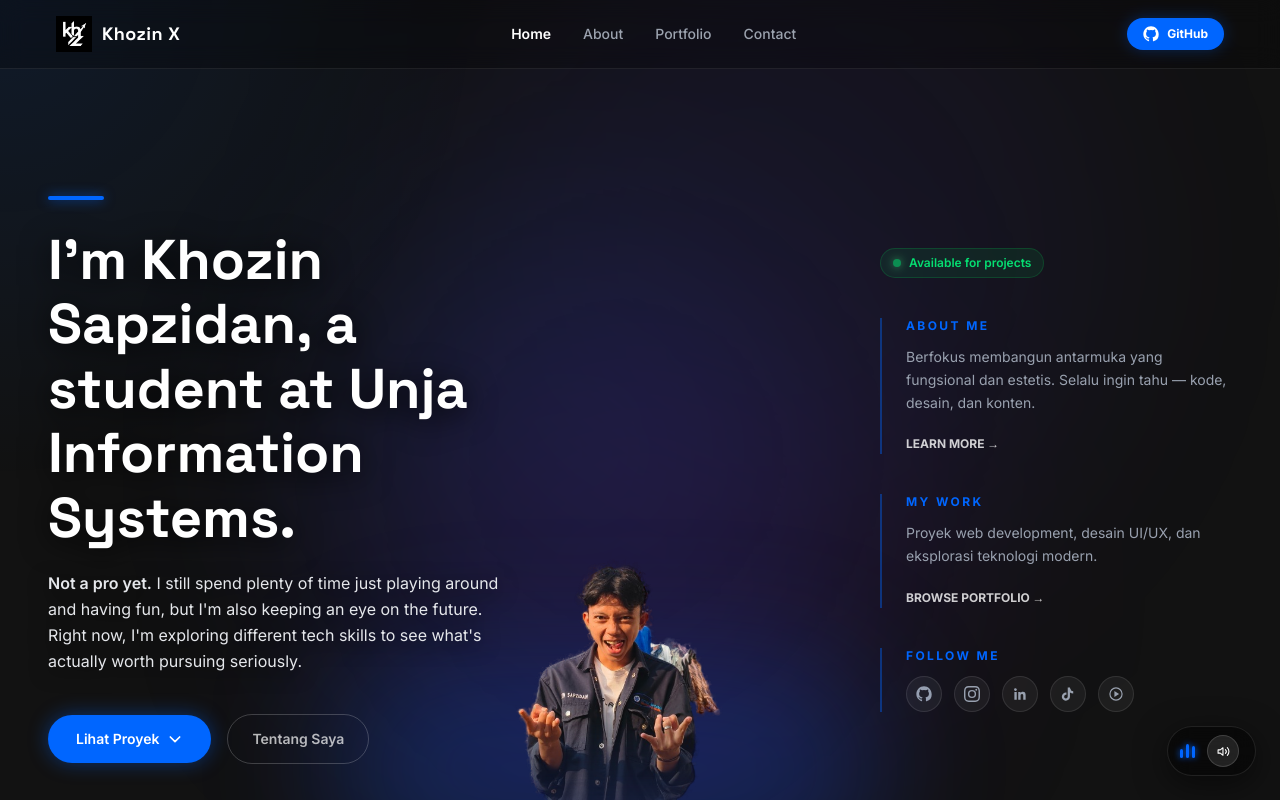
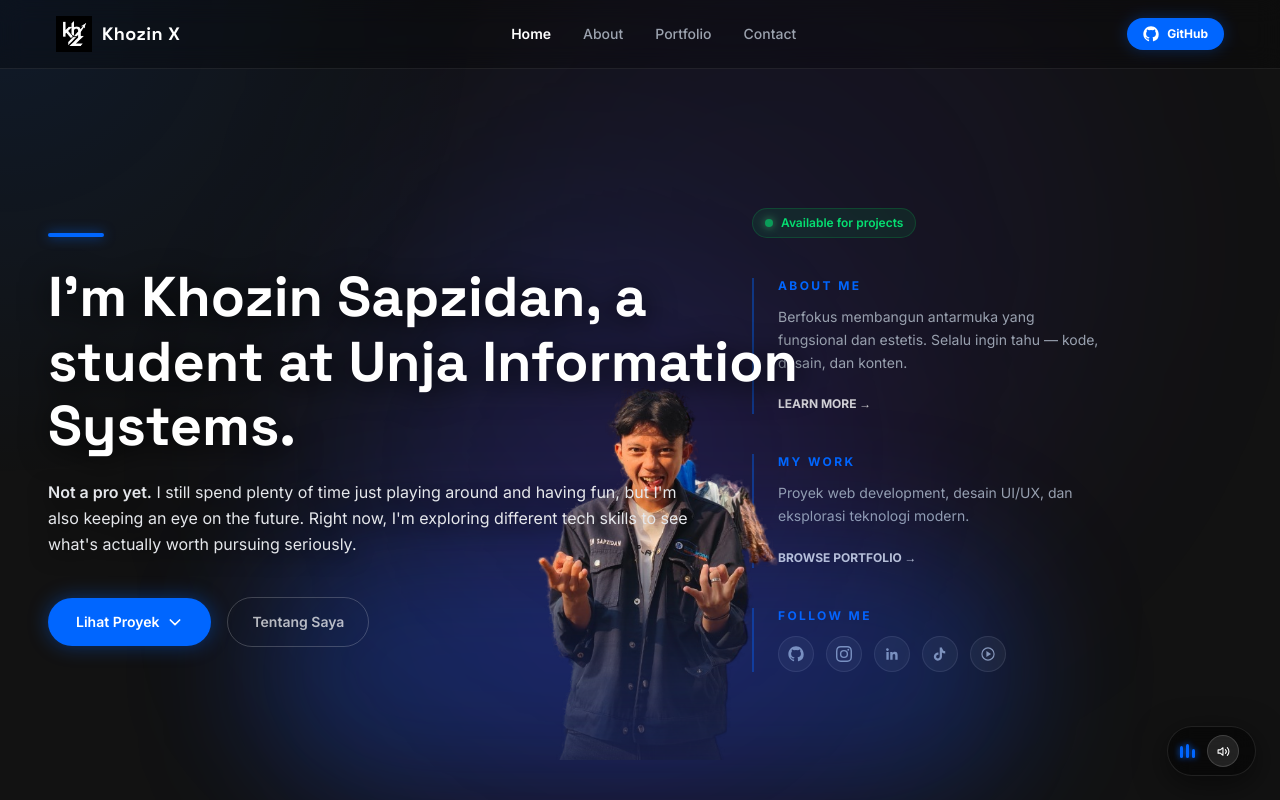
Before and after one commit to khzasn/khzasn.github.io, a Next.js app: page / in a window 1280 px wide. Both pictures are taken after a click on the button "Start". Shown: the top 800 px of the page. Built offline with nearby package versions, Linux system fonts and the light colour scheme.

Commit message:
style: posisikan foto sebagai absolute hero image seperti referensi, wajah di tengah halaman

```diff
--- a/app/page.js
+++ b/app/page.js
@@ -198,22 +198,22 @@ export default function Home() {
           </div>
         </div>
 
-        {/* CENTER — Foto (True Transparent PNG) */}
-        <div className="relative flex items-end justify-center lg:flex-1 min-h-screen animate-fade-up z-10 pointer-events-none overflow-visible" style={{ animationDelay: '0.5s' }}>
-          {/* Glow biru di bawah */}
-          <div className="absolute bottom-0 left-1/2 -translate-x-1/2 w-[120%] h-56 bg-blue-600/25 rounded-full filter blur-3xl z-0"></div>
+        {/* CENTER — Foto (Absolute Hero, like reference) */}
+        <div className="absolute inset-0 flex items-center justify-center pointer-events-none z-10 animate-fade-up" style={{ animationDelay: '0.5s' }}>
+          {/* Glow biru di bawah foto */}
+          <div className="absolute bottom-0 left-1/2 -translate-x-1/2 w-[60%] h-64 bg-blue-600/25 rounded-full filter blur-3xl z-0"></div>
 
           {/* Foto container */}
-          <div className="relative z-10 w-full h-full flex items-end justify-center" style={{
-            WebkitMaskImage: 'linear-gradient(to bottom, black 80%, transparent 100%)',
-            maskImage: 'linear-gradient(to bottom, black 80%, transparent 100%)'
+          <div className="relative z-10 h-full flex items-center justify-center" style={{
+            WebkitMaskImage: 'linear-gradient(to bottom, black 70%, transparent 100%)',
+            maskImage: 'linear-gradient(to bottom, black 70%, transparent 100%)'
           }}>
             <Image
               src="/foto.png"
               alt="Foto Khozin Sapzidan"
               width={700}
               height={900}
-              className="object-contain object-bottom w-full h-full max-h-[90vh]"
+              className="object-contain object-center h-full w-auto max-h-[90vh]"
               priority
             />
           </div>
```
